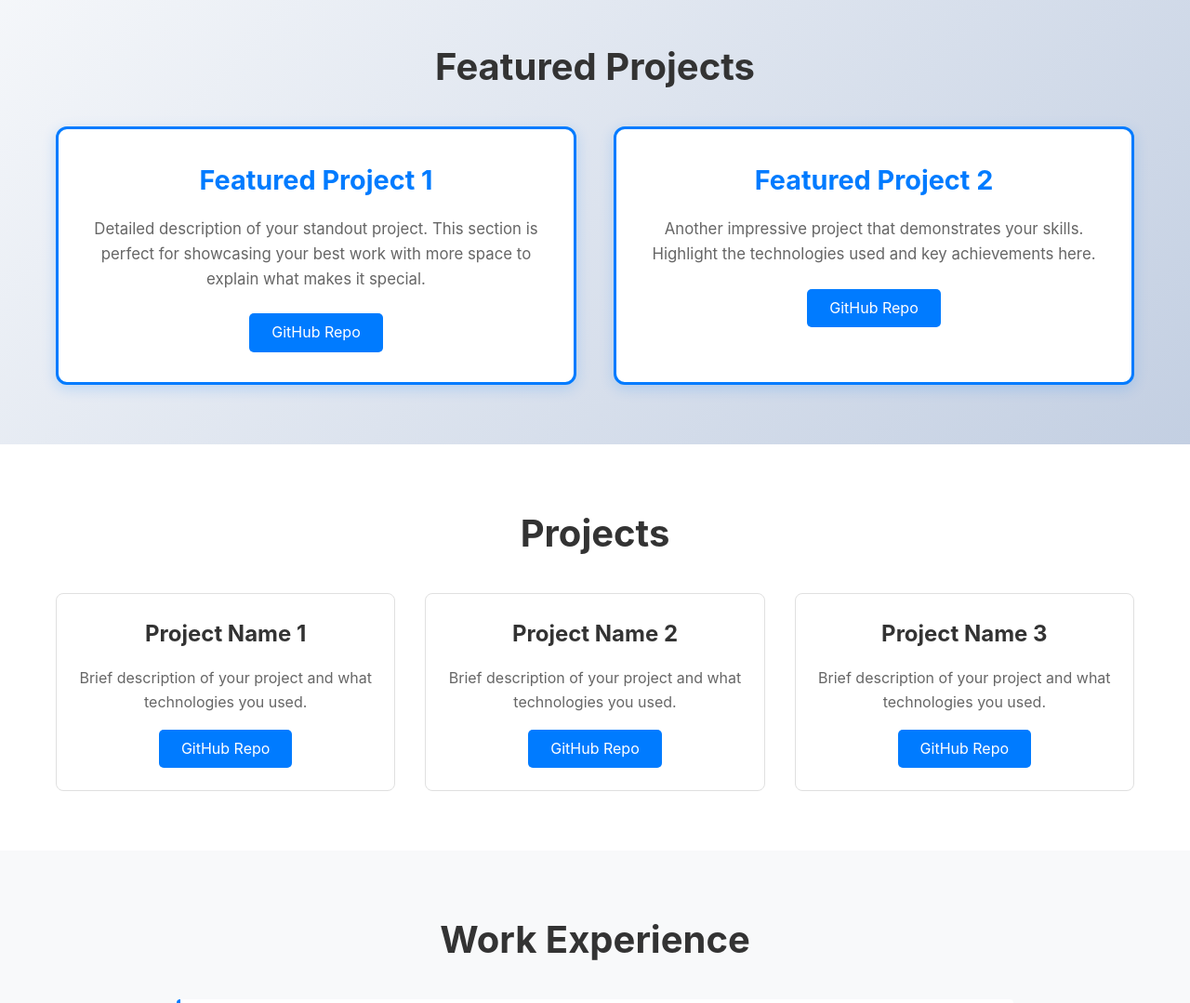
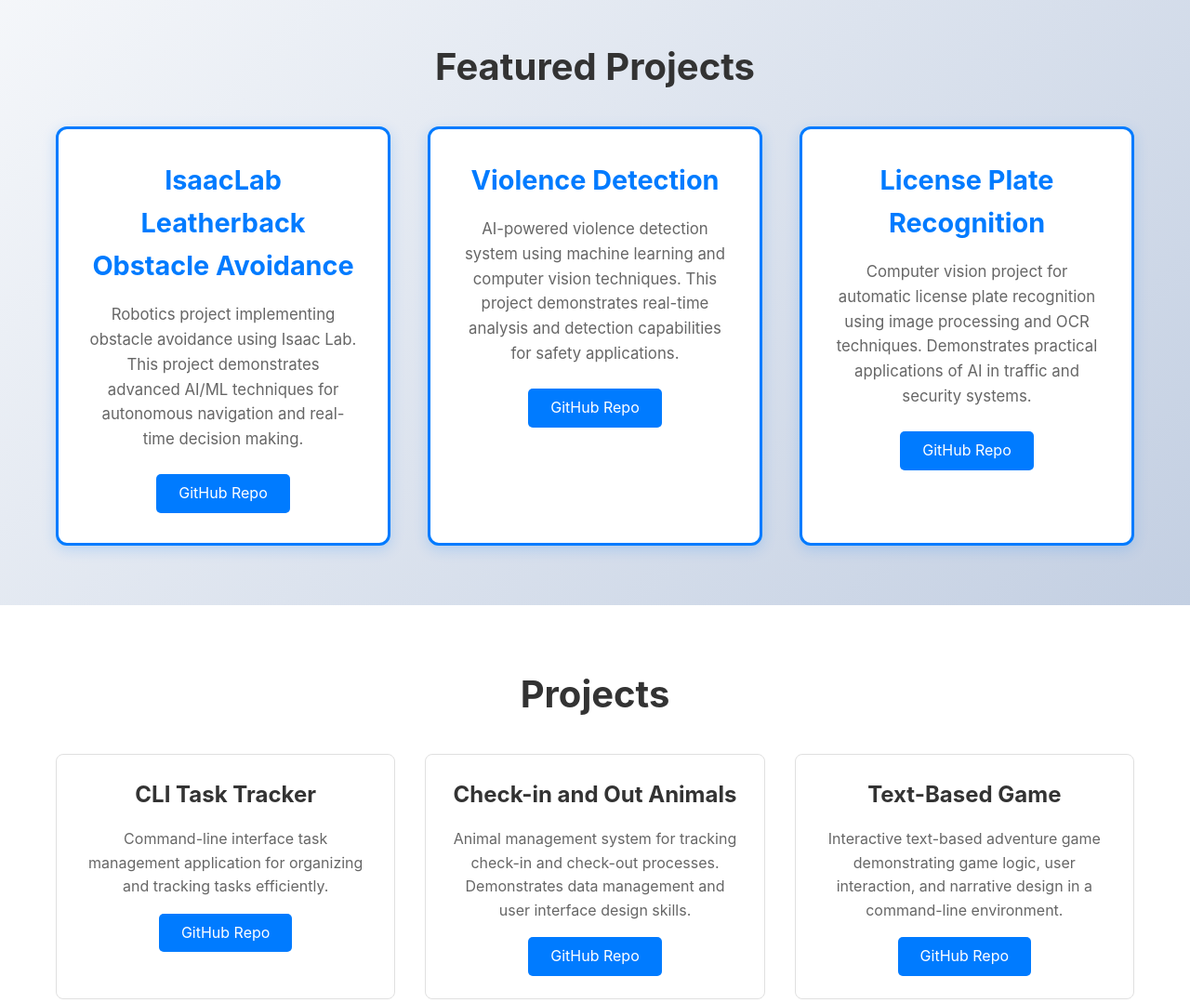
Before and after one commit to ethanjensn/portfolio, a plain HTML site: page index.html in a window 1280 px wide. Shown: the part 820-1899 px from the top of the page at 93% size. Drawn offline with Linux system fonts and the light colour scheme.

Commit message:
Updated Projects for page

```diff
--- a/index.html
+++ b/index.html
@@ -360,18 +360,26 @@
             <div class="highlights-grid">
                 <!-- Highlighted Project Card Template - Copy and modify for each featured project -->
                 <div class="highlight-card">
-                    <h3>Featured Project 1</h3>
-                    <p>Detailed description of your standout project. This section is perfect for showcasing your best work with more space to explain what makes it special.</p>
+                    <h3>IsaacLab Leatherback Obstacle Avoidance</h3>
+                    <p>Robotics project implementing obstacle avoidance using Isaac Lab. This project demonstrates advanced AI/ML techniques for autonomous navigation and real-time decision making.</p>
                     <div class="project-links">
-                        <a href="https://github.com/ethanjensn/repo1" class="btn" target="_blank">GitHub Repo</a>
+                        <a href="https://github.com/ethanjensn/IsaacLab-Leatherback-Obstacle-Avoidance.git" class="btn" target="_blank">GitHub Repo</a>
                     </div>
                 </div>
 
                 <div class="highlight-card">
-                    <h3>Featured Project 2</h3>
-                    <p>Another impressive project that demonstrates your skills. Highlight the technologies used and key achievements here.</p>
+                    <h3>Violence Detection</h3>
+                    <p>AI-powered violence detection system using machine learning and computer vision techniques. This project demonstrates real-time analysis and detection capabilities for safety applications.</p>
                     <div class="project-links">
-                        <a href="https://github.com/ethanjensn/repo2" class="btn" target="_blank">GitHub Repo</a>
+                        <a href="https://github.com/ethanjensn/ViolenceDetection.git" class="btn" target="_blank">GitHub Repo</a>
+                    </div>
+                </div>
+
+                <div class="highlight-card">
+                    <h3>License Plate Recognition</h3>
+                    <p>Computer vision project for automatic license plate recognition using image processing and OCR techniques. Demonstrates practical applications of AI in traffic and security systems.</p>
+                    <div class="project-links">
+                        <a href="https://github.com/ethanjensn/License-Plate-Recognition.git" class="btn" target="_blank">GitHub Repo</a>
                     </div>
                 </div>
             </div>
@@ -384,26 +392,26 @@
             <div class="projects-grid">
                 <!-- Project Card Template - Copy and modify for each project -->
                 <div class="project-card">
-                    <h3>Project Name 1</h3>
-                    <p>Brief description of your project and what technologies you used.</p>
+                    <h3>CLI Task Tracker</h3>
+                    <p>Command-line interface task management application for organizing and tracking tasks efficiently.</p>
                     <div class="project-links">
-                        <a href="https://github.com/yourusername/repo1" class="btn" target="_blank">GitHub Repo</a>
+                        <a href="https://github.com/ethanjensn/CLI-Task-Tracker.git" class="btn" target="_blank">GitHub Repo</a>
                     </div>
                 </div>
 
                 <div class="project-card">
-                    <h3>Project Name 2</h3>
-                    <p>Brief description of your project and what technologies you used.</p>
+                    <h3>Check-in and Out Animals</h3>
+                    <p>Animal management system for tracking check-in and check-out processes. Demonstrates data management and user interface design skills.</p>
                     <div class="project-links">
-                        <a href="https://github.com/yourusername/repo2" class="btn" target="_blank">GitHub Repo</a>
+                        <a href="https://github.com/ethanjensn/Check-in-and-Out-Animals.git" class="btn" target="_blank">GitHub Repo</a>
                     </div>
                 </div>
 
                 <div class="project-card">
-                    <h3>Project Name 3</h3>
-                    <p>Brief description of your project and what technologies you used.</p>
+                    <h3>Text-Based Game</h3>
+                    <p>Interactive text-based adventure game demonstrating game logic, user interaction, and narrative design in a command-line environment.</p>
                     <div class="project-links">
-                        <a href="https://github.com/yourusername/repo3" class="btn" target="_blank">GitHub Repo</a>
+                        <a href="https://github.com/ethanjensn/Text-Based-Game.git" class="btn" target="_blank">GitHub Repo</a>
                     </div>
                 </div>
             </div>
```
